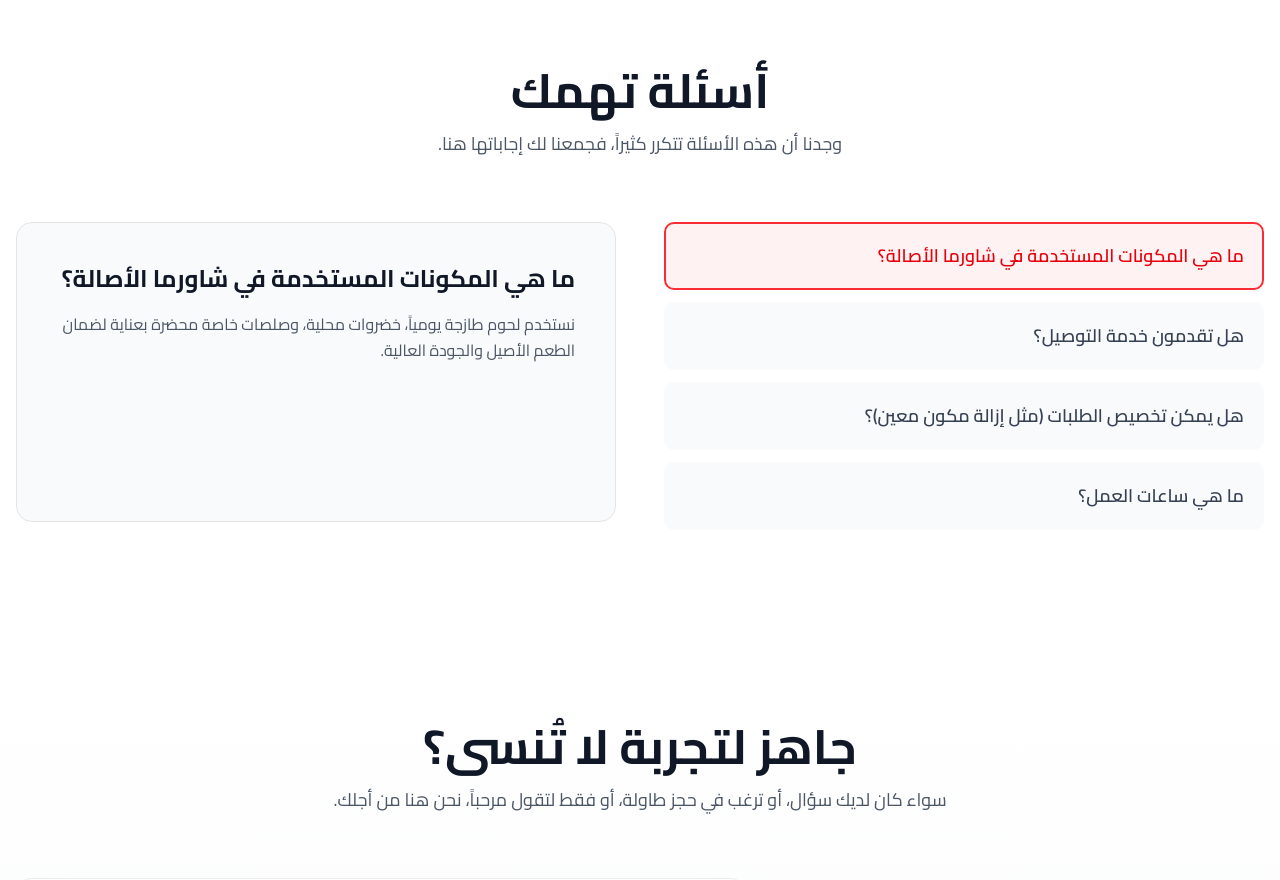
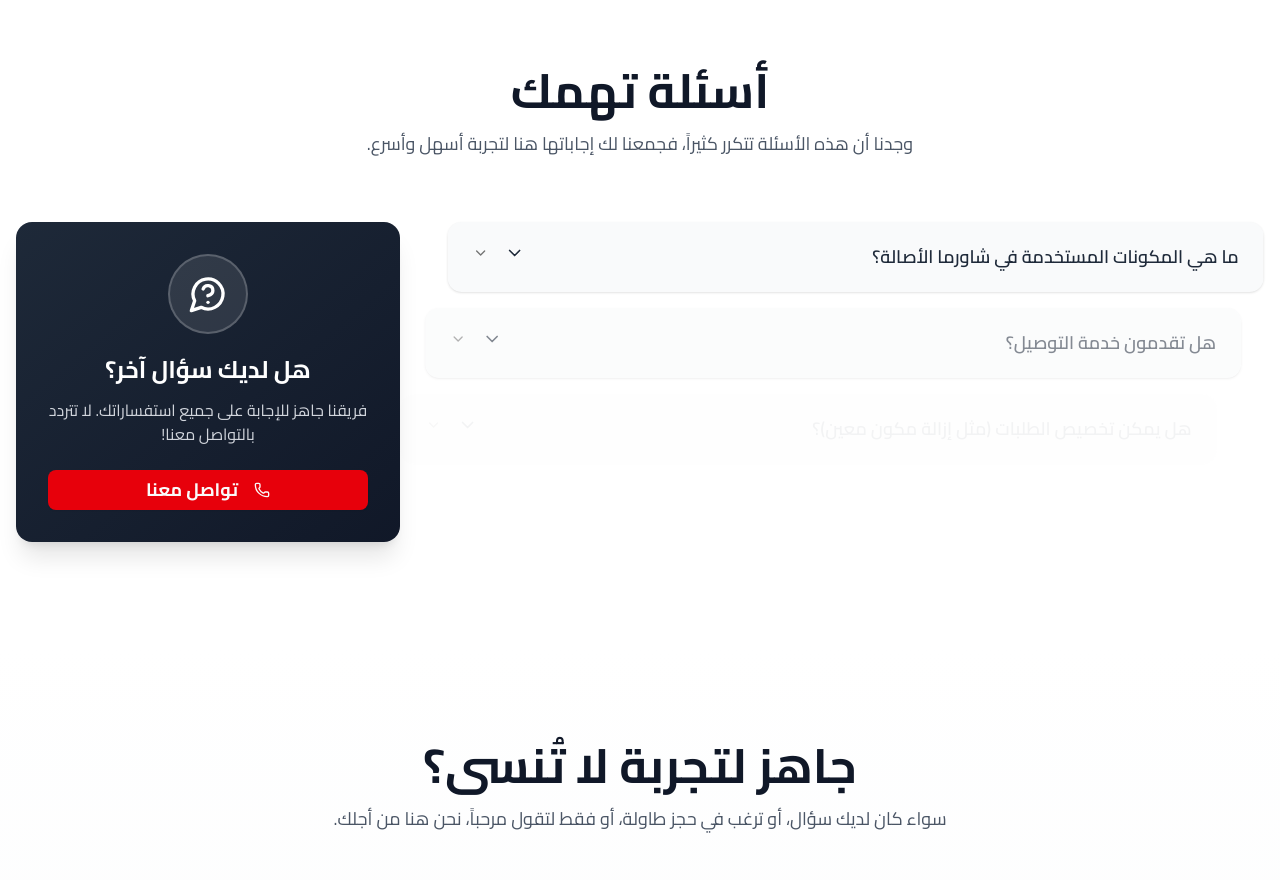
Before and after one commit to bintuhamiT/shawarma-simple, a React (Vite) app: page / in a window 1280 px wide. Shown: the part 3380-4260 px from the top of the page. Built offline with nearby package versions, Linux system fonts and the light colour scheme.

Commit message:
first commit

```diff
--- a/src/components/FaqSection.jsx
+++ b/src/components/FaqSection.jsx
@@ -1,85 +1,102 @@
-// FaqSection.jsx (النسخة المصححة التي تحترم دور React)
+import { useEffect, useRef, useState } from 'react';
+import { gsap } from 'gsap';
+import { ScrollTrigger } from 'gsap/ScrollTrigger';
+import { Accordion, AccordionItem, AccordionTrigger, AccordionContent } from './ui/accordion'; // افتراضي: استيراد من مكتبة الواجهة
+import { Button } from './ui/button'; // افتراضي: استيراد من مكتبة الواجهة
+import { Phone, MessageCircleQuestion, ChevronDown } from 'lucide-react';
 
-import { useState, useEffect, useRef } from 'react';
-import { gsap } from 'gsap';
-// لا حاجة لـ Flip هنا، سنستخدم GSAP الأساسي
-import { ScrollTrigger } from 'gsap/ScrollTrigger';
-
-// ✨ تأكد من تسجيل الإضافات مرة واحدة فقط في مكان مركزي في تطبيقك
-// أفضل مكان هو ملف الدخول الرئيسي مثل App.jsx أو main.jsx
-// هذا يضمن أنها مسجلة قبل تنفيذ أي مكون.
-// gsap.registerPlugin(ScrollTrigger); // <--- انقله إلى App.jsx أو main.jsx
-
-function FaqSection({ faqs }) {
-  const sectionRef = useRef(null);
-  const questionsListRef = useRef(null);
-  const answerContentRef = useRef(null);
-  const indicatorRef = useRef(null); // Ref مخصص للمؤشر
-
-  // تأكد من أن faqs مصفوفة قبل استخدامها
-  const validFaqs = Array.isArray(faqs) ? faqs : [];
-  const [activeFaq, setActiveFaq] = useState(validFaqs.length > 0 ? validFaqs[0] : null);
-
-  // أنيميشن الدخول الأولي
-  useEffect(() => {
-    // ✨ تسجيل الإضافة داخل useEffect كحل بديل إذا لم تسجلها مركزياً
-    // هذا يضمن أن الإضافة مسجلة قبل تشغيل الأنيميشن
+// تسجيل إضافة GSAP مرة واحدة
 gsap.registerPlugin(ScrollTrigger);
 
+function FaqSection({ faqs, scrollToSection }) {
+  const sectionRef = useRef(null);
+  // حالة لتتبع العنصر المفتوح حاليًا في الأكورديون
+  const [activeItem, setActiveItem] = useState(null);
+
+  // التأثير الخاص بأنيميشن الدخول عند التمرير (يعمل مرة واحدة)
+  useEffect(() => {
+    // استخدام gsap.context لضمان تنظيف الأنيميشن بشكل آمن
     const ctx = gsap.context(() => {
+      const commonScrollTrigger = {
+        trigger: sectionRef.current,
+        start: "top 80%", // يبدأ الأنيميشن عندما يصل أعلى القسم إلى 80% من الشاشة
+        toggleActions: "play none none none",
+      };
+
+      // 1. أنيميشن ظهور العنوان الرئيسي
       gsap.from(".faq-header", {
-        scrollTrigger: { trigger: sectionRef.current, start: "top 80%" },
-        autoAlpha: 0, y: 30, duration: 0.8, ease: 'power2.out'
-      });
-      gsap.from(".faq-layout-grid > *", {
-        scrollTrigger: { trigger: ".faq-layout-grid", start: "top 85%" },
-        autoAlpha: 0, y: 40, stagger: 0.15, duration: 0.8, ease: 'power3.out'
-      });
-    }, sectionRef);
-    return () => ctx.revert();
-  }, []);
-
-  // ✨ أنيميشن تحريك المؤشر وتغيير المحتوى
-  useEffect(() => {
-    if (!activeFaq || !questionsListRef.current || !indicatorRef.current) return;
-
-    // العثور على الزر النشط بناءً على ID السؤال النشط
-    const activeQuestionElement = questionsListRef.current.querySelector(`[data-faq-id="${activeFaq.id}"]`);
-    if (!activeQuestionElement) return;
-
-    // استخدام GSAP لتحريك المؤشر بسلاسة إلى موضع الزر النشط
-    // GSAP سيحسب الأبعاد والموقع ويحرك المؤشر إليها
-    gsap.to(indicatorRef.current, {
-      top: activeQuestionElement.offsetTop,
-      height: activeQuestionElement.offsetHeight,
-      duration: 0.5,
-      ease: 'power2.inOut',
+        ...commonScrollTrigger,
+        autoAlpha: 0,
+        y: 40,
+        duration: 0.8,
+        ease: 'power2.out',
       });
 
-  }, [activeFaq]); // هذا التأثير يعمل كلما تغير السؤال النشط
+      // 2. أنيميشن ظهور قائمة الأسئلة مع تأثير متدرج
+      gsap.from(".faq-item", {
+        ...commonScrollTrigger,
+        autoAlpha: 0,
+        x: -50, // تأتي من اليسار
+        stagger: 0.1, // تأخير بين كل عنصر
+        duration: 0.7,
+        ease: 'power3.out',
+      });
 
-  const handleQuestionSelect = (faq) => {
-    if (activeFaq && activeFaq.id === faq.id) return;
+      // 3. أنيميشن ظهور البطاقة الجانبية
+      gsap.from(".faq-cta-card", {
+        ...commonScrollTrigger,
+        autoAlpha: 0,
+        scale: 0.9,
+        duration: 1,
+        ease: 'expo.out',
+      });
 
-    const answerContent = answerContentRef.current;
-    gsap.to(answerContent, {
-      autoAlpha: 0,
-      y: -10,
-      duration: 0.2,
-      ease: 'power1.in',
-      onComplete: () => {
-        setActiveFaq(faq);
-        gsap.fromTo(answerContent,
-          { autoAlpha: 0, y: 10 },
-          { autoAlpha: 1, y: 0, duration: 0.3, ease: 'power1.out' }
-        );
+      // 4. أنيميشن Parallax للبطاقة الجانبية (الحركة أثناء التمرير)
+      gsap.to(".faq-cta-card", {
+        yPercent: -15, // تتحرك للأعلى بنسبة 15% من ارتفاعها
+        ease: "none",
+        scrollTrigger: {
+          trigger: ".grid",
+          start: "top center",
+          end: "bottom bottom",
+          scrub: 1.5, // يجعل الحركة ناعمة ومرتبطة بالتمرير
         }
       });
-  };
 
-  if (validFaqs.length === 0) {
-    return null;
+    }, sectionRef); // ربط السياق بالعنصر الرئيسي للمكون
+
+    // دالة التنظيف عند إزالة المكون
+    return () => ctx.revert();
+  }, []); // المصفوفة الفارغة تضمن أن هذا التأثير يعمل مرة واحدة فقط
+
+  // التأثير الخاص بأنيميشن فتح وإغلاق عناصر الأكورديون
+  useEffect(() => {
+    // استهداف جميع العناصر للتحكم في حالتها
+    const allItems = gsap.utils.toArray('.faq-item');
+
+    allItems.forEach(item => {
+      const content = item.querySelector('.accordion-content');
+      const icon = item.querySelector('.accordion-icon');
+      const isActive = item.getAttribute('data-value') === activeItem;
+
+      if (isActive) {
+        // أنيميشن الفتح
+        gsap.to(content, {
+          height: 'auto', autoAlpha: 1,
+          duration: 0.5, ease: 'expo.out', overwrite: 'auto'
+        });
+        gsap.to(icon, { rotate: 180, duration: 0.4, ease: 'power2.out' });
+      } else {
+        // أنيميشن الإغلاق
+        gsap.to(content, {
+          height: 0, autoAlpha: 0,
+          duration: 0.4, ease: 'power2.inOut', overwrite: 'auto'
+        });
+        gsap.to(icon, { rotate: 0, duration: 0.4, ease: 'power2.out' });
       }
+    });
+
+  }, [activeItem]); // إعادة تشغيل الأنيميشن فقط عند تغير العنصر النشط
 
   return (
     <section id="faq" ref={sectionRef} className="py-24 bg-white overflow-hidden">
@@ -89,41 +106,59 @@ function FaqSection({ faqs }) {
             أسئلة تهمك
           </h2>
           <p className="text-lg text-gray-600 max-w-2xl mx-auto">
-            وجدنا أن هذه الأسئلة تتكرر كثيراً، فجمعنا لك إجاباتها هنا.
+            وجدنا أن هذه الأسئلة تتكرر كثيراً، فجمعنا لك إجاباتها هنا لتجربة أسهل وأسرع.
           </p>
         </div>
 
-        <div className="faq-layout-grid grid lg:grid-cols-2 gap-x-12 gap-y-8">
-          {/* الجهة اليمنى: قائمة الأسئلة */}
-          <div ref={questionsListRef} className="relative space-y-3">
-            {/* ✨ المؤشر الآن عنصر مستقل ويتم تحريكه فقط، لا يتم نقله */}
-            <div ref={indicatorRef} className="active-indicator absolute left-0 w-full bg-red-50 border-2 border-red-500 rounded-lg -z-10"></div>
-
-            {validFaqs.map(faq => (
-              <button
+        <div className="grid lg:grid-cols-3 gap-x-12 gap-y-8 items-start">
+          {/* العمود الأيسر: قائمة الأسئلة */}
+          <div className="lg:col-span-2">
+            <Accordion
+              type="single"
+              collapsible
+              className="w-full space-y-4"
+              onValueChange={setActiveItem} // تحديث الحالة عند تغيير العنصر المفتوح
+            >
+              {(faqs || []).map((faq) => (
+                <AccordionItem
                   key={faq.id}
-                data-faq-id={faq.id} // استخدام data attribute لتحديد الزر
-                onClick={() => handleQuestionSelect(faq)}
-                className={`relative w-full text-right p-5 rounded-lg transition-colors duration-300 font-semibold text-lg focus:outline-none focus:ring-2 focus:ring-red-500 focus:ring-offset-2
-                  ${activeFaq?.id === faq.id ? 'text-red-600' : 'text-gray-700 hover:text-red-600 bg-gray-50 hover:bg-red-50'}`}
+                  value={`item-${faq.id}`}
+                  data-value={`item-${faq.id}`} // لتسهيل الاستهداف في GSAP
+                  className="faq-item bg-gray-50 border border-transparent rounded-xl shadow-sm overflow-hidden data-[state=open]:bg-white data-[state=open]:shadow-md data-[state=open]:border-gray-200 transition-all duration-300"
                 >
-                {faq.question}
-              </button>
+                  <AccordionTrigger className="text-lg font-semibold text-gray-800 hover:no-underline hover:text-red-600 text-right w-full px-6 py-5 group transition-colors duration-300">
+                    <span className="flex-1 text-right">{faq.question}</span>
+                    <ChevronDown className="accordion-icon h-5 w-5 shrink-0 transition-transform duration-300 mr-4" />
+                  </AccordionTrigger>
+                  <AccordionContent className="accordion-content h-0 overflow-hidden opacity-0 invisible">
+                    <div className="px-6 pb-5 pt-2">
+                      <p className="text-gray-700 leading-relaxed text-right">
+                        {faq.answer}
+                      </p>
+                    </div>
+                  </AccordionContent>
+                </AccordionItem>
               ))}
+            </Accordion>
           </div>
 
-          {/* الجهة اليسرى: عرض الإجابة */}
-          <div className="sticky top-24 h-fit min-h-[300px] bg-gray-50 rounded-2xl p-8 lg:p-10 border">
-            {activeFaq && (
-              <div ref={answerContentRef}>
-                <h3 className="text-2xl font-bold text-gray-900 mb-4">
-                  {activeFaq.question}
-                </h3>
-                <p className="text-gray-600 leading-relaxed">
-                  {activeFaq.answer}
+          {/* العمود الأيمن: بطاقة التواصل */}
+          <div className="faq-cta-card hidden lg:block bg-gradient-to-br from-gray-800 to-gray-900 p-8 rounded-2xl shadow-xl text-white text-center sticky top-24">
+            <div className="w-20 h-20 bg-white/10 rounded-full flex items-center justify-center mx-auto mb-5 border-2 border-white/20">
+                <MessageCircleQuestion className="w-10 h-10 text-white"/>
+            </div>
+            <h3 className="text-2xl font-bold mb-3">هل لديك سؤال آخر؟</h3>
+            <p className="text-gray-300 mb-6">
+              فريقنا جاهز للإجابة على جميع استفساراتك. لا تتردد بالتواصل معنا!
             </p>
-              </div>
-            )}
+            <Button
+              onClick={() => scrollToSection('contact')}
+              size="lg"
+              className="w-full bg-red-600 hover:bg-red-700 text-lg font-bold transition-transform hover:scale-105"
+            >
+              <Phone className="ml-2 w-5 h-5" />
+              تواصل معنا
+            </Button>
           </div>
         </div>
       </div>
```
Lines whose indentation alone changed are shown as unchanged.
